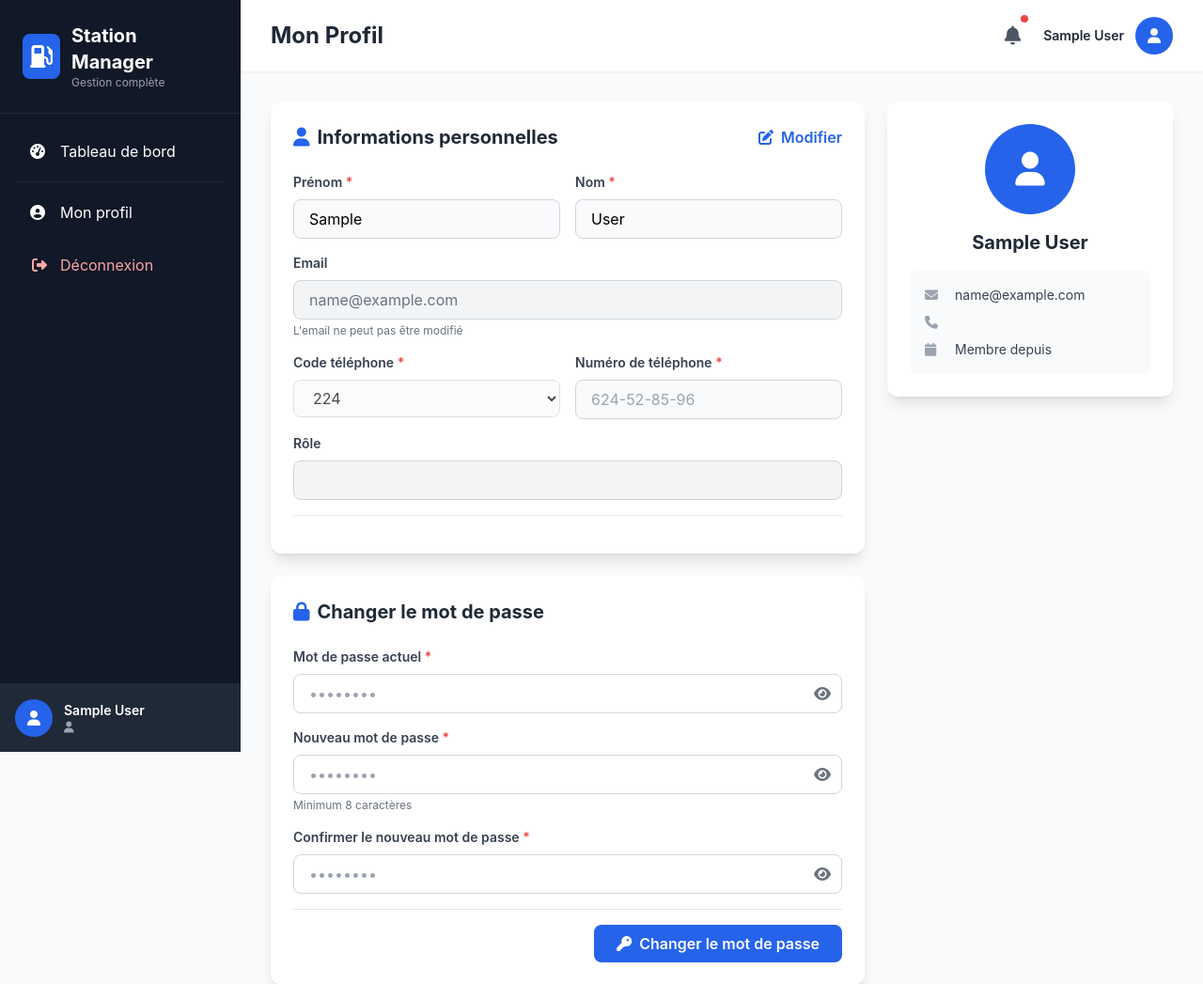
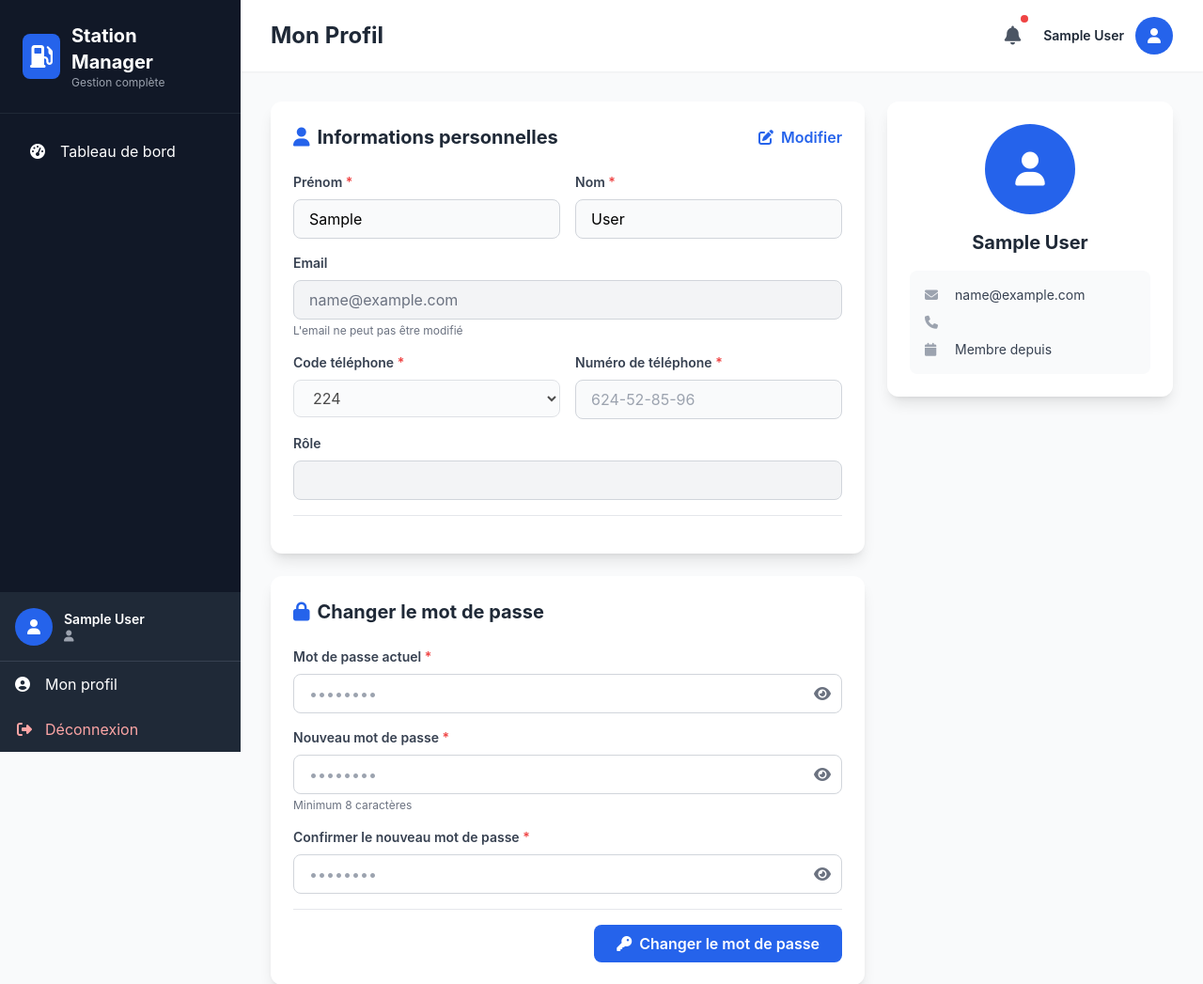
Before and after one commit to koulibalyamadou10/gestion_station, a Django app: template account/templates/account/profile.html in a window 1280 px wide. Shown: the top 1047 px of the page at 94% size. Run offline with Django 3.2, Linux system fonts and the light colour scheme; the template is opened without the code that fills it, so the values that code supplies are empty; the visitor is signed in with stand-in values (Sample User, id 1); some libraries are stand-ins or nearby versions.

Commit message:
Update PumpReading model and enhance sidebar template: add role comment to created_by field in PumpReading model, restructure user info section in sidebar for improved layout, and adjust styles for better visual consistency.

```diff
--- a/pumps/models.py
+++ b/pumps/models.py
@@ -26,7 +26,7 @@ class PumpReading(models.Model):
     current_index = models.DecimalField(max_digits=12, decimal_places=2)
     quantity_sold = models.DecimalField(max_digits=12, decimal_places=2)
     reading_date = models.DateField()
-    created_by = models.ForeignKey('account.CustomUser', on_delete=models.SET_NULL, null=True)
+    created_by = models.ForeignKey('account.CustomUser', on_delete=models.SET_NULL, null=True) # role = manager
     created_at = models.DateTimeField(auto_now_add=True)
 
     def __str__(self):
--- a/templates/sidebar.html
+++ b/templates/sidebar.html
@@ -78,33 +78,12 @@
             </div>
         </div> {% endcomment %}
 
-        <!-- Séparateur -->
-        <div class="border-t border-gray-800 my-4"></div>
-
-        <!-- Mon Profil -->
-        <a href="{% url 'account:profile' %}" class="flex items-center space-x-3 px-4 py-3 rounded-lg hover:bg-gray-800 transition-colors {% if request.resolver_match.url_name == 'profile' %}bg-blue-600{% endif %}">
-            <i class="fas fa-user-circle w-5"></i>
-            <span>Mon profil</span>
-        </a>
-
-        <!-- Paramètres -->
-        {% comment %} <a href="#" class="flex items-center space-x-3 px-4 py-3 rounded-lg hover:bg-gray-800 transition-colors">
-            <i class="fas fa-cog w-5"></i>
-            <span>Paramètres</span>
-        </a> {% endcomment %}
-
-        <!-- Déconnexion -->
-            <form method="POST" action="{% url 'account:logout' %}" class="w-full">
-            {% csrf_token %}
-            <button type="submit" class="w-full flex items-center space-x-3 px-4 py-3 rounded-lg hover:bg-red-600 transition-colors text-red-300">
-                <i class="fas fa-sign-out-alt w-5"></i>
-                <span>Déconnexion</span>
-            </button>
-        </form>
     </nav>
 
-    <!-- User Info - En bas -->
-    <div class="p-4 border-t border-gray-800 flex-shrink-0 bg-gray-800">
+    <!-- User Info et Actions - En bas -->
+    <div class="border-t border-gray-800 flex-shrink-0 bg-gray-800">
+        <!-- User Info -->
+        <div class="p-4">
             <div class="flex items-center space-x-3">
                 <div class="w-10 h-10 bg-blue-600 rounded-full flex items-center justify-center flex-shrink-0">
                     <i class="fas fa-user text-white"></i>
@@ -124,6 +103,25 @@
                     </p>
                 </div>
             </div>
+        </div>
+
+        <!-- Séparateur -->
+        <div class="border-t border-gray-700"></div>
+
+        <!-- Mon Profil -->
+        <a href="{% url 'account:profile' %}" class="flex items-center space-x-3 px-4 py-3 hover:bg-gray-700 transition-colors {% if request.resolver_match.url_name == 'profile' %}bg-gray-700{% endif %}">
+            <i class="fas fa-user-circle w-5"></i>
+            <span>Mon profil</span>
+        </a>
+
+        <!-- Déconnexion -->
+        <form method="POST" action="{% url 'account:logout' %}" class="w-full">
+            {% csrf_token %}
+            <button type="submit" class="w-full flex items-center space-x-3 px-4 py-3 hover:bg-red-600 transition-colors text-red-300">
+                <i class="fas fa-sign-out-alt w-5"></i>
+                <span>Déconnexion</span>
+            </button>
+        </form>
     </div>
 </aside>
 
```
Lines whose indentation alone changed are shown as unchanged.
